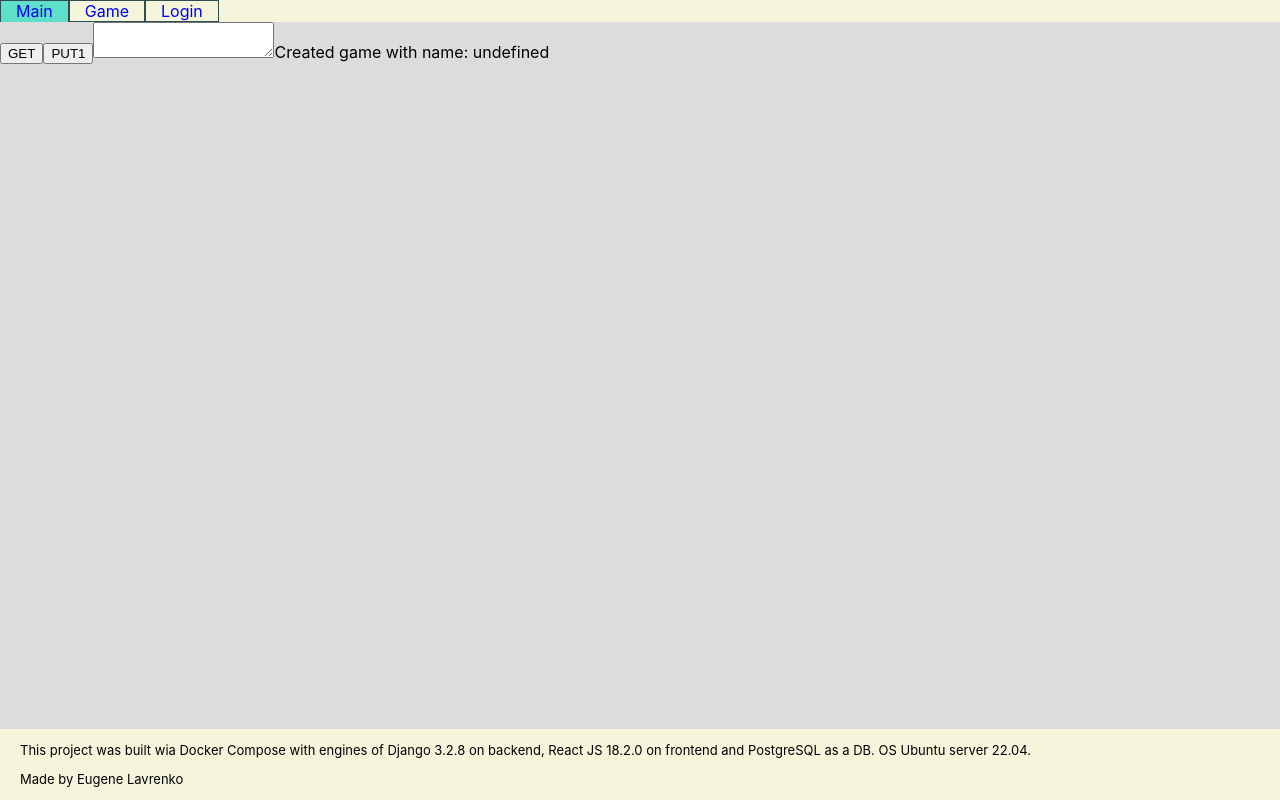
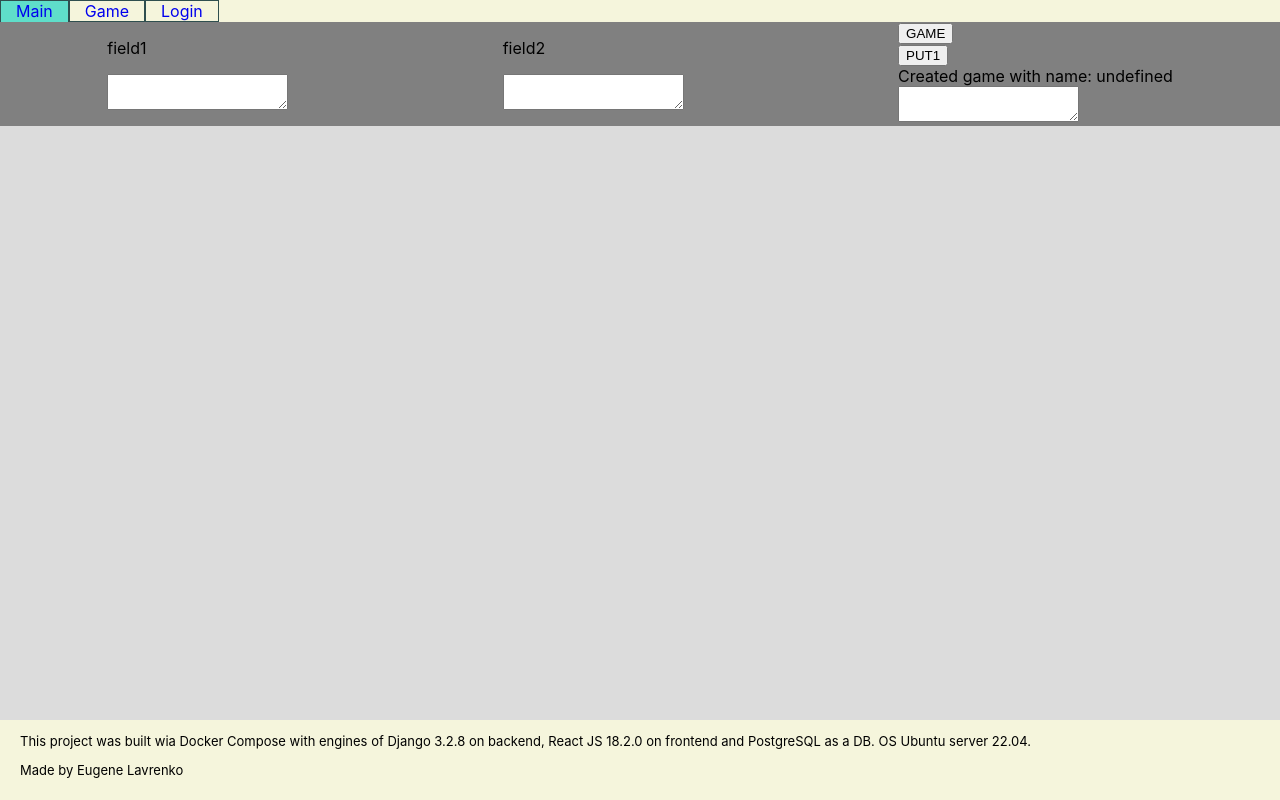
Before and after one commit to adm-lev/Universe, a React (Create React App) app in the folder frontend/: page /game/field in a window 1280 px wide. Built offline with nearby package versions, Linux system fonts and the light colour scheme.

Commit message:
render fields when game created

```diff
--- a/frontend/src/App.js
+++ b/frontend/src/App.js
@@ -36,6 +36,8 @@ class App extends React.Component {
     this.setToken('');
     this.setState({
       'loggedAs': '',
+      'currentGameId': '',
+      'currentGameName': '',
     })
   }
 
@@ -141,18 +143,43 @@ createGame () {
     player: this.state.loggedAs
   };
 
-  // const testEl = document.querySelector('#text')
+  const textEl = document.querySelector('#text')
+  const textEl1 = document.querySelector('#text1')
+  const textEl2 = document.querySelector('#text2')
   console.log('create!')
-  // testEl.textContent = ''
-  // testEl.textContent += `Created game for ${this.state.loggedAs}`
+  textEl.textContent = ''
+  textEl1.textContent = ''
+  textEl2.textContent = ''
+
+  const myTeam = 'team1'
+
+  const myBoard = []
+
   axios.post(`${this.state.baseUrl}/game/`, data, {headers})
         .then(response => {
+
+          const myShips = []
+          const myCells = []
+          textEl.textContent = response.data.game.id + '\n'
+          textEl.textContent = response.data.game.name + '\n'
+
+          for (const ship of response.data.ships1) {
+             myShips.push(ship)
+          }
+          for (const cell of response.data.cells1) {
+            myCells.push(cell)
+         }
+
+          textEl1.textContent = myCells[0].id;
+
           this.setState({
-            'currentGameId': response.data.id,
-            'currentGameName': response.data.name
+            'myShips': myShips,
+            'myCells': myCells,
+            'currentGameId': response.data.game.id,
+            'currentGameName': response.data.game.name
           })
-          cookies.set('currentGameId', response.data.id)
-          cookies.set('currentGameName', response.data.name)
+          cookies.set('currentGameId', response.data.game.id)
+          cookies.set('currentGameName', response.data.game.name)
         })
         .catch(error => console.log(error))
 
@@ -163,20 +190,21 @@ getCell () {
   // console.log('GET GET GET');
     const headers = this.getHeaders();
     const baseUrl = this.state.baseUrl;
-    const testEl = document.querySelector('#text')
+    // const textEl1 = document.querySelector('#text')
+    // const textEl1 = document.querySelector('#text')
 
     axios.get(baseUrl+'/cells/', {headers}).then(response => {
       // this.setState({
       //   'notes': response.data,
       // });
-      for (const i of response.data.results) {
-        testEl.textContent += i.id + ' '
-        testEl.textContent += i.xCoordinate + ' '
-        testEl.textContent += i.yCoordinate + ' '
-        testEl.textContent += i.board + ' '
-        testEl.textContent += i.haveShip + ' '
-        testEl.textContent += i.hitted + '\n'
-      }
+      // for (const i of response.data.results) {
+      //   testEl.textContent += i.id + ' '
+      //   testEl.textContent += i.xCoordinate + ' '
+      //   testEl.textContent += i.yCoordinate + ' '
+      //   testEl.textContent += i.board + ' '
+      //   testEl.textContent += i.haveShip + ' '
+      //   testEl.textContent += i.hitted + '\n'
+      // }
 
     }).catch(error => console.log(error));
 
@@ -239,14 +267,7 @@ clearCell () {
             <Route exact path="/" element={<Navigate to="/main"/>}/>
             <Route exact path="/login" element={<LoginForm isAuth={() => this.isAuth()}
                         getToken={(username, password) => this.getToken(username, password)}/>}/>
-            {/* <Route exact path="/users/create" element={<UserForm
-              createUser={(userName, firstName, lastname, email) =>
-              this.createUser(userName, firstName, lastname, email)}/>}/> */}
-            {/* <Route exact path="/users">
-              <Route index element={<UserList  users={this.state.users}
-                                              deleteUser={id => this.deleteUser(id)}/>}/>
-              <Route path=":userId" element={<ProjectUser projects={this.state.projects}/>}/>
-            </Route>   */}
+
             <Route exact path="/main">
               <Route index element={<GreetingsBlock greetings={this.state.aboutMe}/>}/>
               {/* <Route path=":userId" element={<ProjectUser projects={this.state.projects}/>}/> */}
@@ -257,14 +278,14 @@ clearCell () {
                                               createGame={() => this.createGame()}
                                               gameName={this.state.currentGameName}/>}/>
 
-              <Route path="field" element={<GameField getCell={() => this.getCell()}
+              <Route path="field" element={<GameField createGame={() => this.createGame()}
                                         clearCell={() => this.clearCell()}
                                         gameName={this.state.currentGameName}
-                                        itCell={(id) => this.hitCell(id)}/>}/>
+                                        setState={() => this.setState()}
+                                        myCells={this.state.myCells}
+                                        myShips={this.state.myShips}
+                                        hitCell={(id) => this.hitCell(id)}/>}/>
             </Route>
-            {/* <Route exact path="/gamefeeld">
-            <Route index element={<GameField/>}/>
-            </Route> */}
             <Route path="*" element={<NotFound404/>}/>
           </Routes>
         </BrowserRouter>
--- a/frontend/src/components/GameField.js
+++ b/frontend/src/components/GameField.js
@@ -1,16 +1,51 @@
 import React from "react";
 // import { Link } from "react-router-dom";
 
+const CellItem = ({cell}) => {
+    return (
+        <li className="cell-item" data-x={cell.xCoordinate} data-y={cell.yCoordinate}>
+             {`${cell.xCoordinate}x${cell.yCoordinate}`}
+        </li>
+    )
+}
 
-const GameField = ({clearCell, getCell, hitCell, gameName}) => {
+const ShipItem = (ship) => {
     return (
-        <div>
-            <button  id='get' onClick={() => getCell()}>GET</button>
-            <button id='put' onClick={() => hitCell(1)}>PUT1</button>
-            <textarea id='text'>{gameName}</textarea>
-            {true ? <label>{`Created game with name: ${gameName}`}</label> : null}
+        <li>
 
-            {/* <button id='clear' onClick={() => console.log(gameName)}>clear</button> */}
+        </li>
+    )
+}
+
+const GameField = ({setState, myShips, myCells, hitCell, gameName, createGame}) => {
+    return (
+        <div className="game-field">
+            <div className="field-1">
+                <p>field1</p>
+                <textarea id='text1'></textarea><br/>
+                {myCells ? <ul className="cell-list">
+                {myCells.map((cell_) => <CellItem cell={cell_}/>)}
+                </ul> : null}
+            </div>
+            <div className="field-2">
+                <p>field2</p>
+                <textarea id='text2'></textarea><br/>
+                {myCells ? <ul className="cell-list">
+                {myCells.map((cell_) => <CellItem cell={cell_}/>)}
+                </ul> : null}
+            </div>
+            <div className="field-3">
+                <button  id='get' onClick={() => createGame()}>GAME</button><br/>
+                <button id='put' onClick={() => hitCell(1)}>PUT1</button><br/>
+                {true ? <label>{`Created game with name: ${gameName}`}</label> : null}<br/>
+                <textarea id='text'></textarea><br/>
+
+                {/* <button id='clear' onClick={() => setState({
+                    'currentGameName': '' */}
+                {/* })}>clear</button> */}
+
+            </div>
+
         </div>
     )
 };
--- a/frontend/src/components/GamePreview.js
+++ b/frontend/src/components/GamePreview.js
@@ -17,11 +17,11 @@ import { Link, Navigate } from "react-router-dom";
 
 const GamePreview = ({createGame, isAuth, gameName}) => {
     return (
-        <div>
+        <div className="game-preview">
 
-            {gameName ? <Navigate push to="field"/> : null}
+            {/* {gameName ? <Navigate push to="field"/> : null} */}
 
-            {/* <button id='create' onClick={() => createGame()}>Create new game</button> */}
+
             {isAuth() ? <button id='create' onClick={() => createGame()}>
                             Create new game
                         </button > : <Link to="/login">Log in before create game</Link>}
--- a/frontend/src/index.css
+++ b/frontend/src/index.css
@@ -1,11 +1,14 @@
 body {
-  margin: 0;
+  margin: 0 0 80px 0;
+  position: relative;
   font-family: -apple-system, BlinkMacSystemFont, 'Segoe UI', 'Roboto', 'Oxygen',
     'Ubuntu', 'Cantarell', 'Fira Sans', 'Droid Sans', 'Helvetica Neue',
     sans-serif;
   -webkit-font-smoothing: antialiased;
   -moz-osx-font-smoothing: grayscale;
   background-color: gainsboro;
+  bottom: 0;
+  top: 0;
 
 }
 
@@ -22,41 +25,58 @@ ul, nav {
   list-style: none;
 }
 
-.user-div, .project-div, .note-div {
+.game-field, .game-preview {
   display: flex;
+  justify-content: space-around;
   background-color: gray;
 }
 
-.create-btn {
+.cell-list {
+  display: flex;
+  justify-content:center;
+  flex-wrap: wrap;
+  border: 1px solid black;
+  width: 200px;
+  height: 200px;
+  margin: 1.5%;
+  padding: 1.5%;
+}
+
+.cell-item {
+  border: 1px solid black;
+  flex-basis: 16%;
+}
+
+/* .create-btn {
   border: 1px solid black;
   border-radius: 10px;
   padding: 10px 15px;
   background-color: antiquewhite;
   margin: 100px 0 0 10px;
 
-}
+} */
 
-.create-btn:hover {
+/* .create-btn:hover {
   background-color: rgba(42, 214, 197, 0.989);
 }
 
 .project-det-item {
   background-color: gray;
-}
+} */
 
-.user-list, .project-list, .note-list {
+/* .user-list, .project-list, .note-list {
   font-weight: 600;
   border: 1px solid black;
-}
+} */
 
-.user-item, .project-item, .note-item, .project-det-item {
+/* .user-item, .project-item, .note-item, .project-det-item {
   border: 1px solid black;
-}
+} */
 
-.user-item li, .user-list li, .project-item li, .project-list li, .note-item li, .note-list li {
+/* .user-item li, .user-list li, .project-item li, .project-list li, .note-item li, .note-list li {
   height: 50px;
   padding: 5px;
-}
+} */
 
 .menu-item {
   border: 1px solid;
@@ -92,6 +112,7 @@ a {
   position: fixed;
   bottom: 0;
   width: 100%;
+  height: 80px;
 }
 
 .greetings {
```
Also changed, not shown: 13 other files (tests, documents, lock files or other folders).
